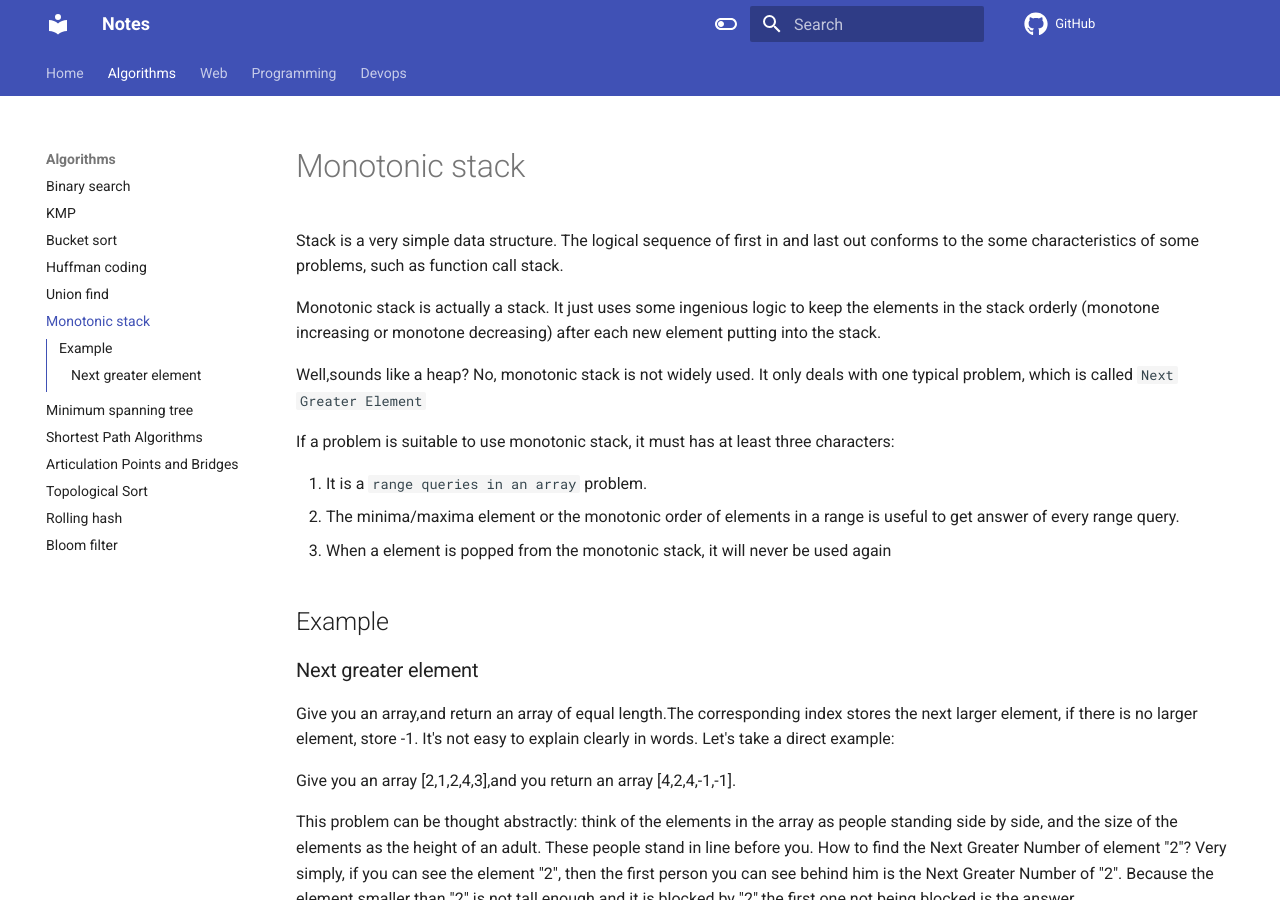
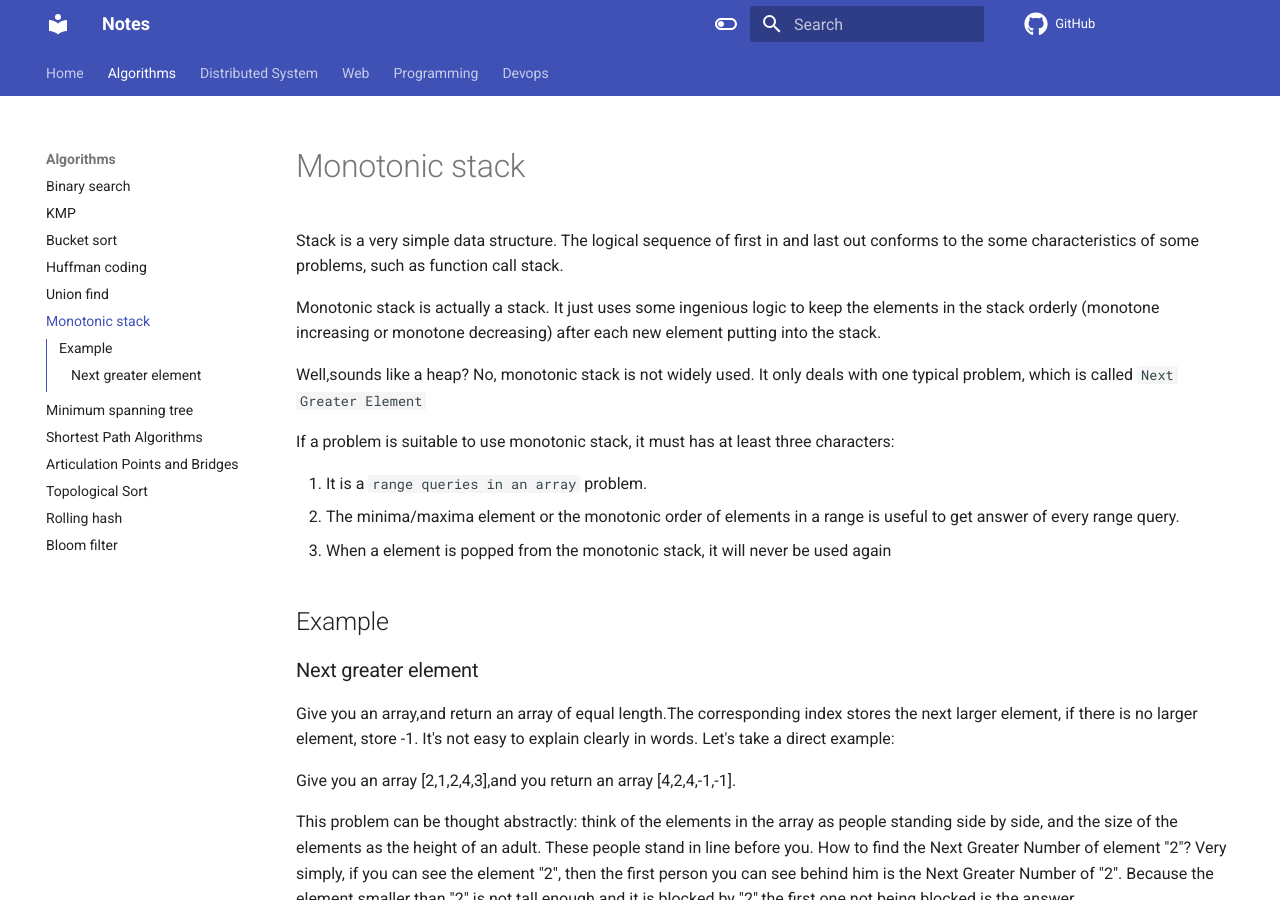
Before and after one commit to dinhhuy258/notes, an MkDocs documentation site: the page built from docs/algorithms/monotonic_stack.md, in a window 1280 px wide and 900 px high. Built offline with MkDocs 1.6.1 and Material for MkDocs 9.7.7, drawn with Linux system fonts in a browser that asks for light colours; comment, search, counter and statistics services are not loaded.

Commit message:
Move to distributed system notes to another folder

```diff
--- a/mkdocs.yml
+++ b/mkdocs.yml
@@ -50,9 +50,10 @@ nav:
     - Topological Sort: algorithms/topological_sort.md
     - Rolling hash: algorithms/rolling_hash.md
     - Bloom filter: algorithms/bloom_filter.md
+  - Distributed System:
+    - Distributed System: web/distributed-system/distributed_system.md
   - Web:
     - HTTP: web/http.md
-    - Distributed System: web/distributed_system.md
     - Networking:
       - TCP: web/networking/tcp.md
     - Security:
```
Also changed, not shown: docs/distributed-system/distributed_system.md (renamed from docs/web/distributed_system.md).
